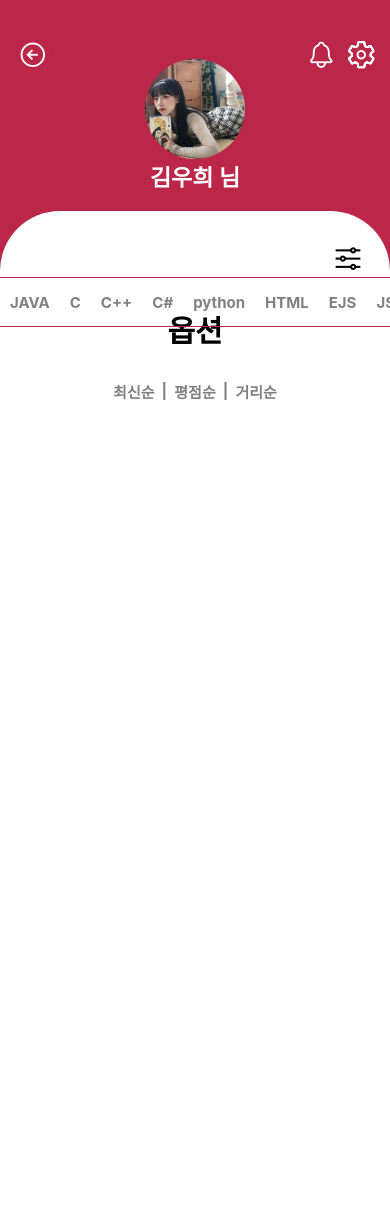
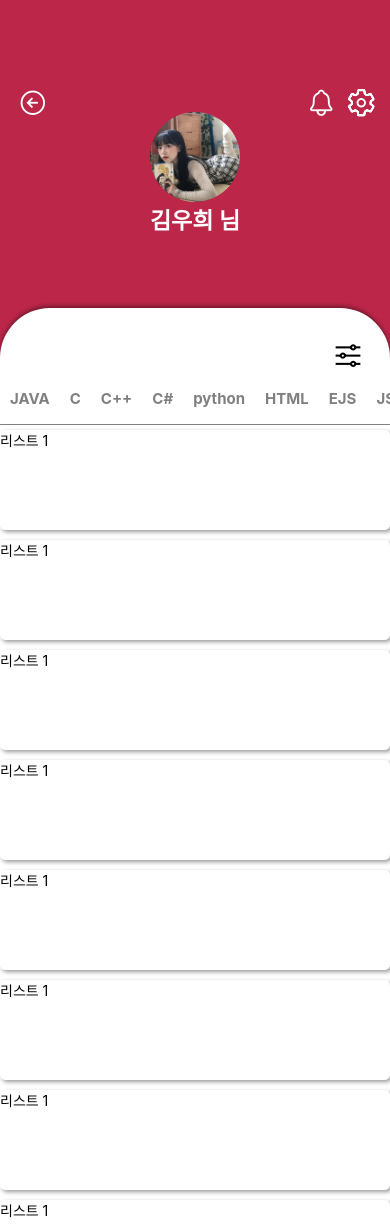
Before and after one commit to CookiePawn/MBPJ, a React Native app: screen /Recruitment in a window 390 px wide. Before the commit the page ends 844 px from the top, so only its background shows below. Built offline with nearby package versions, Linux system fonts and the light colour scheme.

Commit message:
UPDATE 1. 채용 페이지 수정 2. 카테고리 페이지 수정

```diff
--- a/package.json
+++ b/package.json
@@ -23,7 +23,8 @@
     "react-native-vector-icons": "^10.0.0",
     "react-native-web": "~0.18.11",
     "yarn": "^1.22.19",
-    "yet": "^0.1.0"
+    "yet": "^0.1.0",
+    "@expo/webpack-config": "^18.0.1"
   },
   "devDependencies": {
     "@babel/core": "^7.20.0"
--- a/screens/Category.js
+++ b/screens/Category.js
@@ -125,8 +125,8 @@ const styles = StyleSheet.create({
         justifyContent: 'center',
     },
     profile: {
-        width: 100,
-        height: 100,
+        width: 90,
+        height: 90,
         borderRadius: 100,
     },
     nicknameText: {
@@ -140,11 +140,19 @@ const styles = StyleSheet.create({
 
     categoryView: {
         flex: 0.75,
-        borderTopLeftRadius: 60,
-        borderTopRightRadius: 60,
+        borderTopLeftRadius: 50,
+        borderTopRightRadius: 50,
         backgroundColor: 'white',
         alignItems: 'center',
         justifyContent: 'center',
+        shadowColor: 'black',
+        shadowOpacity: 0.4,
+        shadowRadius: 4.65,
+        shadowOffset: {
+            width: 0,
+            height: -2,
+        },
+        elevation: -2,
     },
     categoryButtonView: {
         flex: 0.2,
--- a/screens/Recruitment.js
+++ b/screens/Recruitment.js
@@ -20,12 +20,12 @@ const Recruitment = (props) => {
     //정렬
 
     const sortButtons = ['최신순', '평점순', '거리순'];
-    const [height, setHeight] = useState(0)
+    const [display, setDisplay] = useState('none')
 
     const CategorySort = () => {
         const [selectedSortButton, setSelectedSortButton] = useState(null);
         return (
-            <View style={[styles.categorySortView, {height: height}]}>
+            <View style={[styles.categorySortView, {height: 170, display: display}]}>
                 <Text
                     style={{
                         fontSize: 30, fontWeight: 'bold', color: 'black', margin: 30
@@ -62,7 +62,7 @@ const Recruitment = (props) => {
         const [selectedCategoryButton, setSelectedCategoryButton] = useState(null);
 
         return (
-            <View style={{flexDirection: 'row', borderBottomWidth: 1.5, borderBottomColor: '#bb2649', borderTopWidth: 1.5, borderTopColor: '#bb2649'}}>
+            <View style={{flexDirection: 'row'}}>
                 {categoryButtons.map((button) => (
                     <TouchableOpacity
                     key={button}
@@ -109,7 +109,7 @@ const Recruitment = (props) => {
                         <Text style={styles.categoryTitle}>{title}</Text>
                     </View>
                     <View style={{width: '15%'}}>
-                        <TouchableOpacity onPress={() => setHeight(height === 0 ? 170 : 0)}>
+                        <TouchableOpacity onPress={() => setDisplay(display === '' ? 'none' : '')}>
                             <Icon name="options-outline" size={33} color="black" style={{marginTop: 30, marginRight: 30}}/>
                         </TouchableOpacity>
                     </View>
@@ -124,9 +124,76 @@ const Recruitment = (props) => {
                         <ButtonGroup/>
                     </ScrollView>
                 </View>
-                <ScrollView showsVerticalScrollIndicator={false}>
+                <View style={{flex: 1, borderTopColor: 'gray', borderTopWidth: 1.5,}}>
+                    <ScrollView
+                        style={styles.listScrollView}
+                        showsVerticalScrollIndicator={false}>
+                        <TouchableOpacity>
+                            <View stlye={styles.listView}>
+                                <View style={styles.listSubView}>
+                                    <Text style={styles.listText}>리스트 1</Text>
+                                </View>
+                            </View>
+                        </TouchableOpacity>
+                        <TouchableOpacity>
+                            <View stlye={styles.listView}>
+                                <View style={styles.listSubView}>
+                                    <Text style={styles.listText}>리스트 1</Text>
+                                </View>
+                            </View>
+                        </TouchableOpacity>
+                        <TouchableOpacity>
+                            <View stlye={styles.listView}>
+                                <View style={styles.listSubView}>
+                                    <Text style={styles.listText}>리스트 1</Text>
+                                </View>
+                            </View>
+                        </TouchableOpacity>
+                        <TouchableOpacity>
+                            <View stlye={styles.listView}>
+                                <View style={styles.listSubView}>
+                                    <Text style={styles.listText}>리스트 1</Text>
+                                </View>
+                            </View>
+                        </TouchableOpacity>
+                        <TouchableOpacity>
+                            <View stlye={styles.listView}>
+                                <View style={styles.listSubView}>
+                                    <Text style={styles.listText}>리스트 1</Text>
+                                </View>
+                            </View>
+                        </TouchableOpacity>
+                        <TouchableOpacity>
+                            <View stlye={styles.listView}>
+                                <View style={styles.listSubView}>
+                                    <Text style={styles.listText}>리스트 1</Text>
+                                </View>
+                            </View>
+                        </TouchableOpacity>
+                        <TouchableOpacity>
+                            <View stlye={styles.listView}>
+                                <View style={styles.listSubView}>
+                                    <Text style={styles.listText}>리스트 1</Text>
+                                </View>
+                            </View>
+                        </TouchableOpacity>
+                        <TouchableOpacity>
+                            <View stlye={styles.listView}>
+                                <View style={styles.listSubView}>
+                                    <Text style={styles.listText}>리스트 1</Text>
+                                </View>
+                            </View>
+                        </TouchableOpacity>
+                        <TouchableOpacity>
+                            <View stlye={styles.listView}>
+                                <View style={styles.listSubView}>
+                                    <Text style={styles.listText}>리스트 1</Text>
+                                </View>
+                            </View>
+                        </TouchableOpacity>
 
-                </ScrollView>
+                    </ScrollView>
+                </View>
             </View>
         </View>
     )
@@ -159,6 +226,8 @@ const styles = StyleSheet.create({
         flexDirection: 'row',
         alignItems: 'center',
         justifyContent: 'center',
+        borderBottomWidth: 1.5,
+        borderBottomColor: '#bb2649',
     },
     profileView: {
         flex: 0.5,
@@ -169,8 +238,8 @@ const styles = StyleSheet.create({
         justifyContent: 'center',
     },
     profile: {
-        width: 100,
-        height: 100,
+        width: 90,
+        height: 90,
         borderRadius: 100,
     },
     nicknameText: {
@@ -194,14 +263,22 @@ const styles = StyleSheet.create({
 
     categoryView: {
         flex: 0.75,
-        borderTopLeftRadius: 60,
-        borderTopRightRadius: 60,
+        borderTopLeftRadius: 50,
+        borderTopRightRadius: 50,
         backgroundColor: 'white',
+        shadowColor: 'black',
+        shadowOpacity: 0.4,
+        shadowRadius: 4.65,
+        shadowOffset: {
+            width: 0,
+            height: -2,
+        },
+        elevation: -2,
     },
     categoryTitle: {
         marginTop: 30,
         marginLeft: 30,
-        marginBottom: 25,
+        marginBottom: 15,
         fontSize: 30,
         fontWeight: 'bold',
         color: '#bb2649',
@@ -217,4 +294,31 @@ const styles = StyleSheet.create({
         fontWeight: 'bold',
         fontSize: 15,
     },
+
+
+    //채용 리스트
+    listScrollView: {
+        flex: 1,
+    },
+    listView: {
+        width: '100%',
+    },
+    listSubView: {
+        width: '100%',
+        marginTop: 5,
+        marginBottom: 5,
+        backgroundColor: 'white',
+        borderRadius: 5,
+        shadowColor: 'black',
+        shadowOpacity: 0.4,
+        shadowRadius: 4.65,
+        shadowOffset: {
+            width: 2,
+            height: 2,
+        },
+        elevation: 2
+    },
+    listText: {
+        height: 100,
+    }
 })
```
Also changed, not shown: 1 other file (tests, documents, lock files or other folders).
